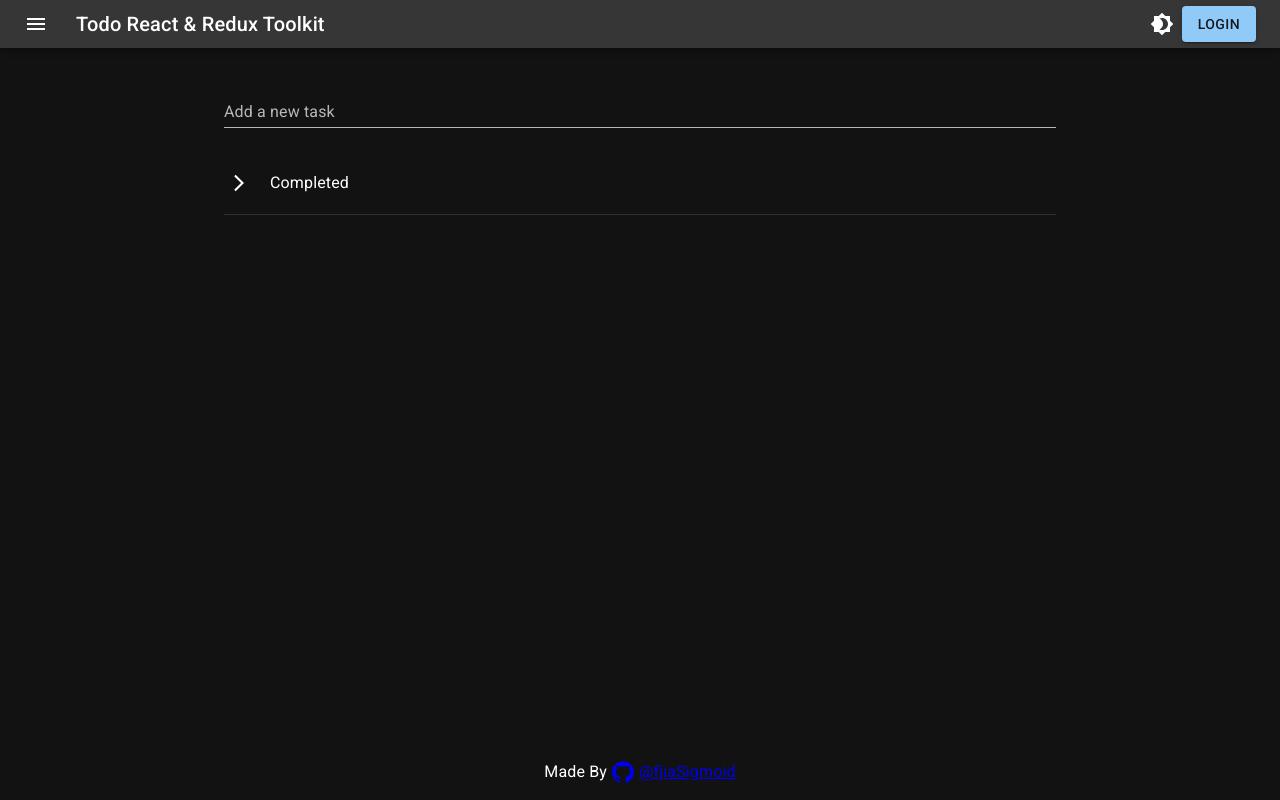
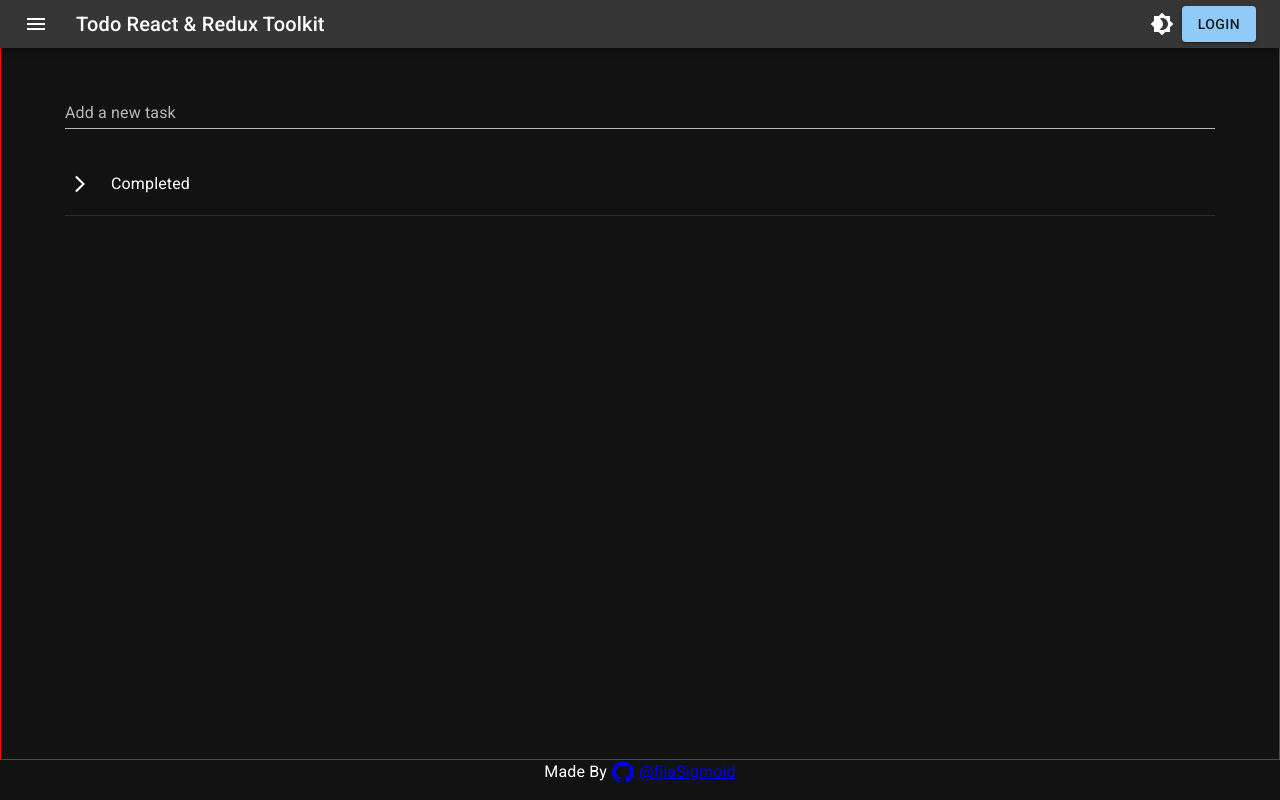
Before and after one commit to mptx1024/task_manager_frontend, a React (Create React App) app: page / in a window 1280 px wide. Built offline with nearby package versions, Linux system fonts and the light colour scheme; no server answers.

Commit message:
sidebar and body expansion updated

```diff
--- a/src/App.js
+++ b/src/App.js
@@ -1,13 +1,11 @@
 import Navbar from './components/nav/Navbar';
-import TodoList from './features/todo/TodoList';
-import AddTodo from './features/todo/AddTodo';
-import CompletedTodoList from './features/todo/CompletedTodoList';
 import Footer from './components/Footer';
 import SideBar from './components/nav/Sidebar';
 import { lightTheme, darkTheme } from './features/visual/themes';
 import { useSelector } from 'react-redux';
+import BodyLayout from './components/main/BodyLayout';
 
-import { Box, CssBaseline, Stack } from '@mui/material';
+import { Box, CssBaseline } from '@mui/material';
 import { ThemeProvider } from '@mui/material/styles';
 
 function App() {
@@ -19,20 +17,7 @@
             <Box>
                 <SideBar />
                 <Navbar />
-                <Stack
-                    sx={{
-                        boxSizing: 'border-box',
-                        height: '95vh',
-                        maxHeight: '95vh',
-                        overflow: 'auto',
-                        margin: 'auto',
-                        width: '65%',
-                    }}
-                >
-                    <AddTodo />
-                    <TodoList />
-                    <CompletedTodoList />
-                </Stack>
+                <BodyLayout />
                 <Box display='flex' justifyContent='center' alignContent='center'>
                     <Footer />
                 </Box>
--- a/src/components/main/BodyLayout.js
+++ b/src/components/main/BodyLayout.js
@@ -1,24 +1,53 @@
-import { Stack } from '@mui/material';
+import { useSelector } from 'react-redux';
 import AddTodo from '../../features/todo/AddTodo';
 import TodoList from '../../features/todo/TodoList';
 import CompletedTodoList from '../../features/todo/CompletedTodoList';
 
+import { Stack, styled, Container, Box } from '@mui/material';
+
+const drawerWidth = 240;
+
+const StyledStack = styled(Stack, {
+    shouldForwardProp: (prop) => prop !== 'isSideBarOpen',
+})(({ theme, isSideBarOpen }) => ({
+    flexGrow: 1,
+    border: '1px solid red',
+    paddingLeft: theme.spacing(8),
+    paddingRight: theme.spacing(8),
+    transition: theme.transitions.create('margin', {
+        easing: theme.transitions.easing.sharp,
+        duration: theme.transitions.duration.leavingScreen,
+    }),
+    // marginLeft: `-${drawerWidth}px`,
+    // marginRight: `5px`,
+    ...(isSideBarOpen && {
+        width: `calc(100% - ${drawerWidth}px)`,
+        marginLeft: `${drawerWidth}px`,
+        transition: theme.transitions.create('margin', {
+            easing: theme.transitions.easing.easeOut,
+            duration: theme.transitions.duration.enteringScreen,
+        }),
+    }),
+}));
+
 const BodyLayout = () => {
+    const isSideBarOpen = useSelector((state) => state.sideBar.sideBar);
+
     return (
-        <Stack
+        <Box sx={{ display: 'flex' }}>
+            <StyledStack
+                isSideBarOpen={isSideBarOpen}
                 sx={{
                     boxSizing: 'border-box',
                     height: '95vh',
                     maxHeight: '95vh',
-                overflow: 'auto',
-                margin: 'auto',
-                width: '65%',
                 }}
             >
                 <AddTodo />
                 <TodoList />
                 <CompletedTodoList />
-        </Stack>
+            </StyledStack>
+        </Box>
     );
 };
 export default BodyLayout;
--- a/src/components/nav/Navbar.js
+++ b/src/components/nav/Navbar.js
@@ -1,10 +1,8 @@
-import { signOutGoogle } from '../../config/firebase';
-import { logout } from '../../features/auth/authSlice';
 import { useSelector, useDispatch } from 'react-redux';
 import { toggleTheme } from '../../features/visual/themeSlice';
 import { toggleSideBar } from '../../features/visual/sideBarSlice';
 import { selectCurrentUser } from '../../features/auth/authSlice';
-import useFirebaseAuth from '../../hooks/useFirebaseAuth';
+// import useFirebaseAuth from '../../hooks/useFirebaseAuth';
 import LoginUserBox from '../user/LoginUserBox';
 import LoginButton from './LoginButton';
 
@@ -43,12 +41,8 @@
     const themeState = useSelector((state) => state.theme.theme);
     const isSideBarOpen = useSelector((state) => state.sideBar.sideBar);
 
-    const authUser = useFirebaseAuth();
+    // const authUser = useFirebaseAuth();
 
-    const onClickSignOut = () => {
-        signOutGoogle();
-        dispatch(logout());
-    };
     const onClickToggleMode = () => {
         dispatch(toggleTheme());
     };
--- a/src/components/nav/Sidebar.js
+++ b/src/components/nav/Sidebar.js
@@ -18,13 +18,12 @@
     styled,
     Typography,
     Box,
-    useTheme,
 } from '@mui/material';
 
 const DrawerHeader = styled('div')(({ theme }) => ({
     display: 'flex',
     alignItems: 'center',
-    justifyContent: 'flex-end',
+    justifyContent: 'flex-end', // for anchoring arrow button
     height: '3rem',
     padding: theme.spacing(0, 1),
 }));
@@ -34,7 +33,6 @@
     const isSideBarOpen = useSelector((state) => state.sideBar.sideBar);
 
     const dispatch = useDispatch();
-    const theme = useTheme();
 
     const onClickCloseSideBar = () => {
         dispatch(toggleSideBar());
@@ -52,9 +50,6 @@
 
     return (
         <Drawer
-            // PaperProps={{
-            //     sx: { width: '90%' },
-            // }}
             sx={{
                 width: drawerWidth,
                 flexShrink: 0,
--- a/src/components/user/AvatarPopoverContent.js
+++ b/src/components/user/AvatarPopoverContent.js
@@ -1,4 +1,6 @@
-import { useSelector } from 'react-redux';
+import { useSelector, useDispatch } from 'react-redux';
+import { signOutGoogle } from '../../config/firebase';
+import { logout } from '../../features/auth/authSlice';
 import { selectCurrentUser } from '../../features/auth/authSlice';
 
 import {
@@ -16,7 +18,12 @@
 
 const AvatarPopoverContent = () => {
     const userInState = useSelector(selectCurrentUser); // The user in redux state
+    const dispatch = useDispatch();
 
+    const onClickSignOut = () => {
+        signOutGoogle();
+        dispatch(logout());
+    };
     return (
         <List sx={{ width: '100%', maxWidth: 360, bgcolor: 'background.paper' }}>
             <ListItem alignItems='flex-start'>
@@ -38,7 +45,7 @@
             </ListItem>
             <Divider />
             <ListItem disablePadding>
-                <ListItemButton>
+                <ListItemButton onClick={onClickSignOut}>
                     <ListItemIcon>
                         <ExitToAppIcon />
                     </ListItemIcon>
--- a/src/features/todo/AddTodo.js
+++ b/src/features/todo/AddTodo.js
@@ -43,6 +43,7 @@
                 label='Add a new task'
                 variant='standard'
                 value={title}
+                autoComplete='false'
                 onChange={(e) => setTitle(e.target.value)}
                 onKeyPress={(e) => {
                     if (e.key === 'Enter') onAddPostClicked();
--- a/src/features/todo/TodoItem.js
+++ b/src/features/todo/TodoItem.js
@@ -6,10 +6,10 @@
 import CheckCircleIcon from '@mui/icons-material/CheckCircle';
 import CheckCircleOutlineRoundedIcon from '@mui/icons-material/CheckCircleOutlineRounded';
 import EditOutlinedIcon from '@mui/icons-material/EditOutlined';
-import StarBorderIcon from '@mui/icons-material/StarBorder';
+// import StarBorderIcon from '@mui/icons-material/StarBorder';
 import DeleteOutlinedIcon from '@mui/icons-material/DeleteOutlined';
 import RadioButtonUncheckedIcon from '@mui/icons-material/RadioButtonUnchecked';
-import { Box, Checkbox, IconButton, Typography } from '@mui/material';
+import { Box, Checkbox, IconButton, Typography, Collapse } from '@mui/material';
 
 const TodoItem = ({ todoId }) => {
     const { todo } = useGetTodosQuery(undefined, {
@@ -41,6 +41,11 @@
     return isEditing ? (
         <EditTodo setIsEditing={setIsEditing} todo={todo} />
     ) : (
+        <Collapse
+            in={true}
+            timeout={{ enter: 600, exit: 100 }}
+            easing={{ enter: 'cubic-bezier(0,-1.55,.61,1.58)', exit: 'linear' }}
+        >
             <StyledPaper>
                 <Box sx={{ display: 'flex', alignItems: 'center' }}>
                     <Checkbox
@@ -78,6 +83,7 @@
                     </IconButton>
                 </Box>
             </StyledPaper>
+        </Collapse>
     );
 };
 
--- a/src/features/todo/TodoList.js
+++ b/src/features/todo/TodoList.js
@@ -38,18 +38,25 @@
         let openedTodos = [];
         for (let [id, todo] of Object.entries(entities)) {
             if (!todo.completed) {
-                openedTodos.push(
-                    <Collapse timeout={500} key={id}>
-                        {<TodoItem key={id} todoId={todo._id} />}
-                    </Collapse>
-                );
+                // <Collapse
+                //     unmountOnExit
+                //     key={id}
+                //     in={true}
+                //     timeout={{ enter: 1500, exit: 100 }}
+                //     easing={{ enter: 'cubic-bezier(0,-1.55,.61,1.58)', exit: 'linear' }}
+                // >
+                //     {<TodoItem key={id} todoId={todo._id} />}
+                // </Collapse>
+
+                openedTodos.push(<TodoItem key={id} todoId={todo._id} />);
             }
         }
-        content = (
-            <List>
-                <TransitionGroup>{openedTodos}</TransitionGroup>
-            </List>
-        );
+        content =
+            // <List>
+            //     {openedTodos}
+            //     {/* <TransitionGroup>{openedTodos}</TransitionGroup> */}
+            // </List>
+            openedTodos;
     } else if (isError) {
         // content = <p>{JSON.stringify(error)}</p>;
         // Expect:  {"status":400,"data":{"msg":"No todos found with uid PsijbkDmY0dELRHUJH8WQpl9UDjF"}}
```
Also changed, not shown: src/components/SytledStack.js (deleted). Lines whose indentation alone changed are shown as unchanged.
